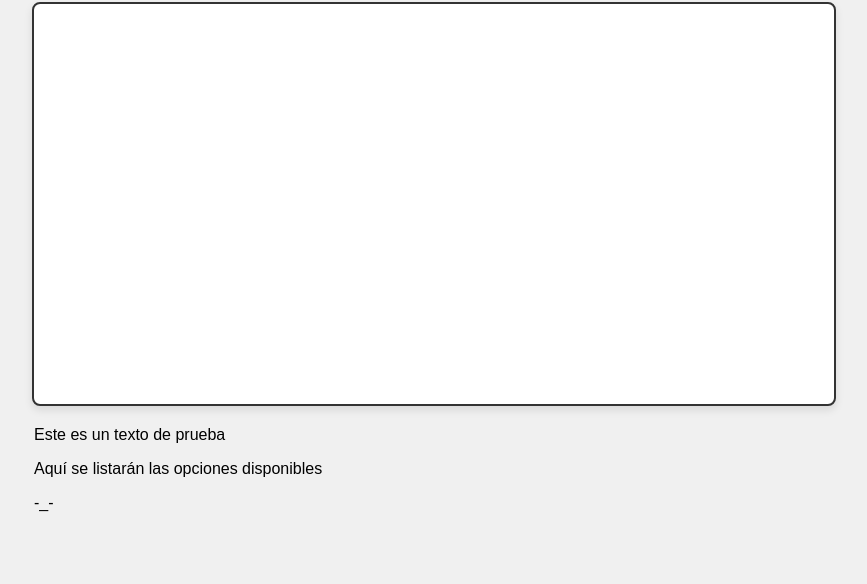
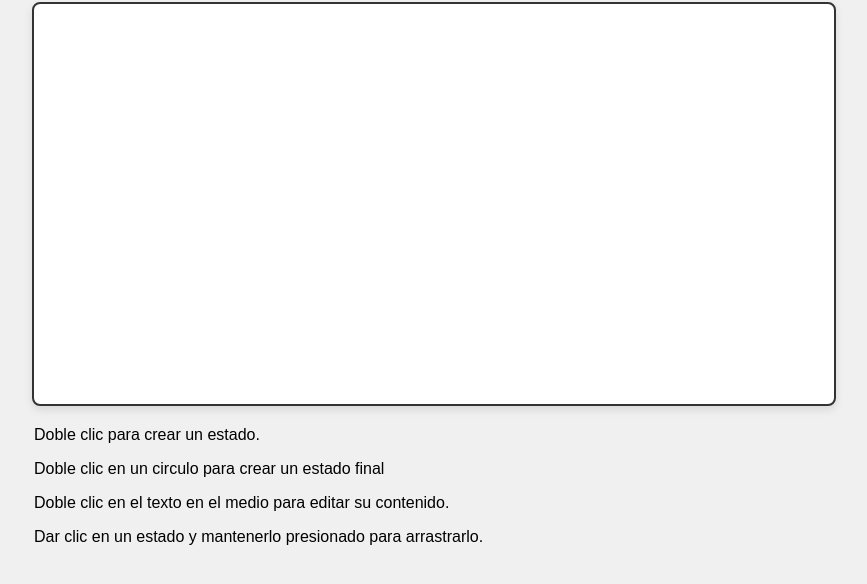
Before and after one commit to AndresXXI999/FSM, a website built with Vite: page src/index.html in a window 1280 px wide. Shown: the part 96-680 px from the top of the page, without its empty margins (206-1073 px from the left). Built offline with nearby package versions, Linux system fonts and the light colour scheme.

Commit message:
Se añadieron instrucciones de uso.

```diff
--- a/src/index.html
+++ b/src/index.html
@@ -10,9 +10,10 @@
       <h1>Máquina de Estados Finitos</h1>
       <canvas id="paperCanvas"></canvas>
       <div class="text-container">
-          <p>Este es un texto de prueba</p>
-          <p>Aquí se listarán las opciones disponibles</p>
-          <p>-_-</p>
+          <p>Doble clic para crear un estado.</p>
+          <p>Doble clic en un circulo para crear un estado final</p>
+          <p>Doble clic en el texto en el medio para editar su contenido.</p>
+          <p>Dar clic en un estado y mantenerlo presionado para arrastrarlo.</p>
       </div>
     </div>
     <script type="module" src="/scripts/main.js"></script>
```
